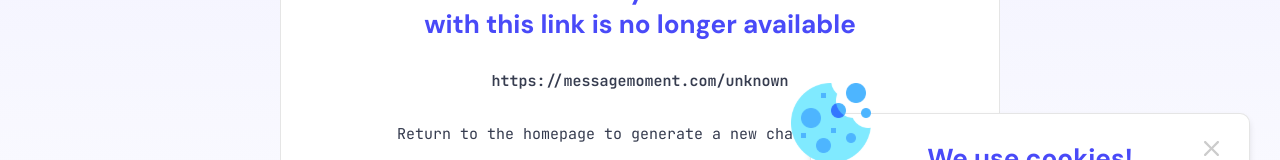
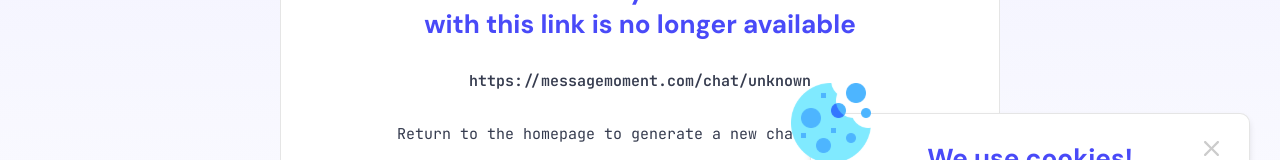
Before and after one commit to techsaws-studio/messagemoment, a Next.js app in the folder client/: page /expired-session in a window 1280 px wide. Shown: the part 367-527 px from the top of the page. Built offline with nearby package versions, Linux system fonts and the light colour scheme; no server answers.

Commit message:
added '/chat' word for ‘expired-session’ page

```diff
--- a/client/src/components/expired-session-content/index.js
+++ b/client/src/components/expired-session-content/index.js
@@ -13,8 +13,15 @@ const SessionUrlDisplay = () => {
   const sessionId = searchParams.get("sessionId");
 
   return (
-    <p className="small link">
-      https://messagemoment.com/{sessionId || "unknown"}
+    <p
+      className="small link"
+      // style={{
+      //   wordBreak: "break-all",
+      //   overflowWrap: "break-word",
+      //   whiteSpace: "normal",
+      // }}
+    >
+      https://messagemoment.com/chat/{sessionId || "unknown"}
     </p>
   );
 };
```
Also changed, not shown: 1 other file (tests, documents, lock files or other folders).
